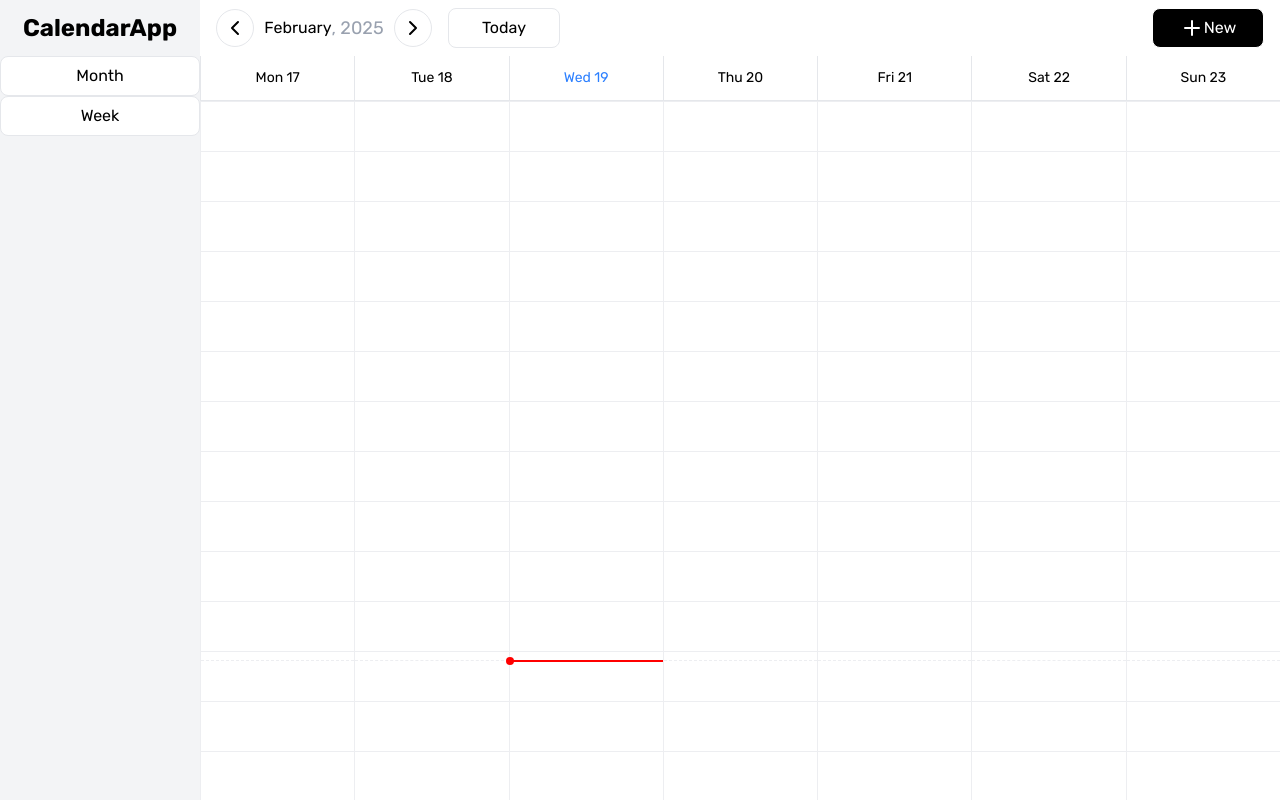
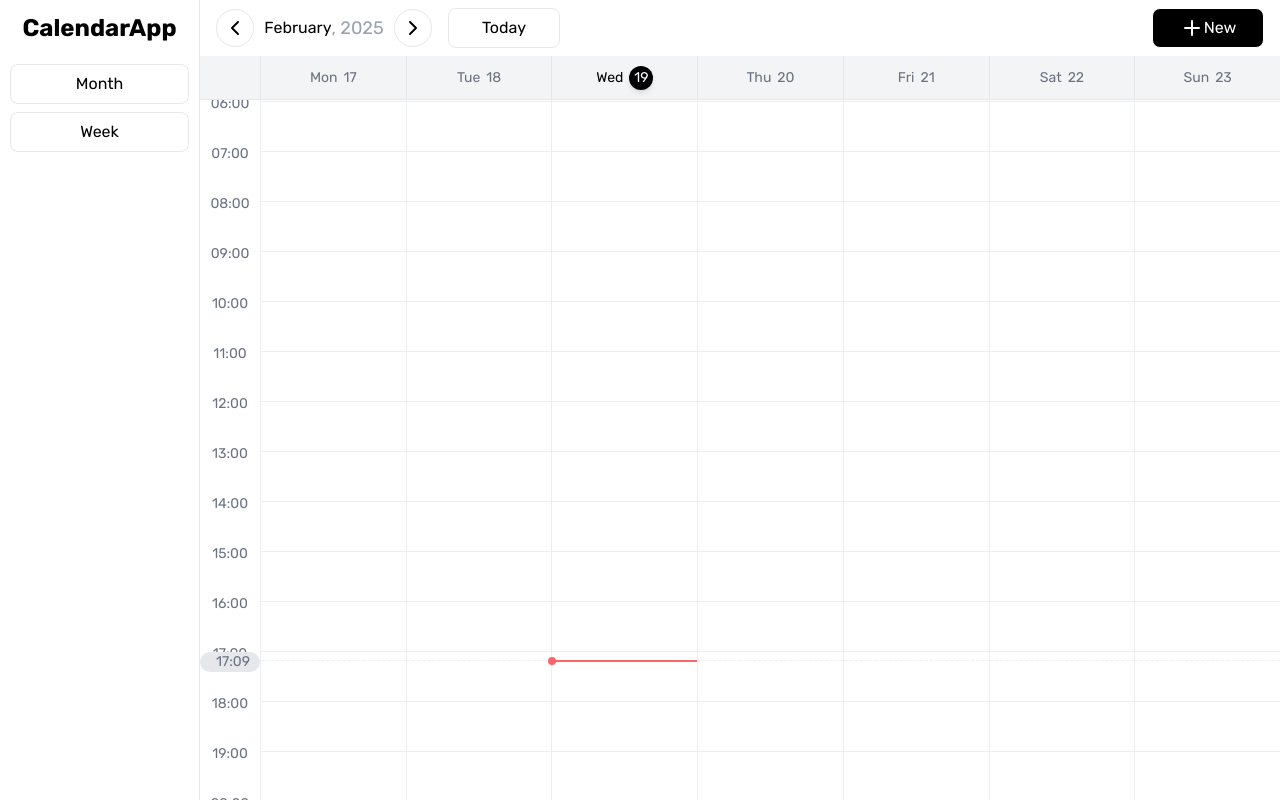
Before and after one commit to TudorGR/licenta-project, a React (Vite) app in the folder frontend/: page / in a window 1280 px wide. Built offline with nearby package versions, Linux system fonts and the light colour scheme.

Commit message:
week view finished

```diff
--- a/frontend/src/App.css
+++ b/frontend/src/App.css
@@ -1,5 +1,5 @@
 .calendar-day:hover .calendar-day-number {
-  color: gray;
+  color: rgb(50, 50, 50);
 }
 .time-grid {
   position: relative;
--- a/frontend/src/components/DayWeek.jsx
+++ b/frontend/src/components/DayWeek.jsx
@@ -131,15 +131,24 @@ const DayWeek = ({ day, index }) => {
   }, []);
 
   return (
-    <div className="calendar-day  flex flex-col">
+    <div className="calendar-day flex flex-col">
       <header className="sticky top-0 z-6">
-        <p
-          className={`text-nowrap p-3 w-full border-gray-200 border-l border-b mx-auto calendar-day-number text-sm  text-center ${
-            getCurrentDay() ? "text-blue-500" : ""
+        <div
+          className={`flex justify-center items-center gap-1.5 text-nowrap h-11 w-full border-gray-200 border-l mx-auto calendar-day-number text-sm  text-center ${
+            getCurrentDay() ? "text-black" : "text-gray-500"
           }`}
         >
-          {day.format("ddd DD")}
-        </p>
+          <p>{day.format("ddd")}</p>
+          <div
+            className={`flex items-center justify-center ${
+              getCurrentDay()
+                ? "bg-black rounded-full w-6 h-6 shadow-md text-white"
+                : ""
+            }`}
+          >
+            <p>{day.format("DD")}</p>
+          </div>
+        </div>
       </header>
       <div
         className="time-grid relative "
@@ -177,18 +186,14 @@ const DayWeek = ({ day, index }) => {
           )}
           {getCurrentDay() ? (
             <div
-              className="absolute left-0 w-full"
+              className="absolute left-0 w-full bg-red-400"
               style={{
                 top: `${currentTimePosition}px`,
                 height: "2px",
-                background: "red",
                 zIndex: 12,
               }}
             >
-              <div
-                className="absolute -left-1 -top-0.75 w-2 h-2 rounded-full"
-                style={{ background: "red" }}
-              />
+              <div className="absolute -left-1 -top-0.75 w-2 h-2 rounded-full bg-red-400" />
             </div>
           ) : (
             <div
@@ -231,7 +236,7 @@ const DayWeek = ({ day, index }) => {
               >
                 <div
                   style={{ height: "100%" }}
-                  className={`rounded-lg p-1 ${
+                  className={`rounded-lg p-1 pr-0 ${
                     event.label === "blue"
                       ? " blue-bg"
                       : event.label === "gray"
--- a/frontend/src/components/Sidebar.jsx
+++ b/frontend/src/components/Sidebar.jsx
@@ -5,14 +5,14 @@ const Sidebar = () => {
   const { setIsMonthView, setIsWeekView } = useContext(Context);
 
   return (
-    <aside className="w-50 bg-gray-100">
+    <aside className="w-50 border-gray-200 border-r flex flex-col items-center gap-2">
       <h1 className="text-center my-3 font-bold text-2xl">CalendarApp</h1>
       <button
         onClick={() => {
           setIsWeekView(false);
           setIsMonthView(true);
         }}
-        className="hover:bg-gray-100 bg-white cursor-pointer border w-full h-10 border-gray-200 rounded-lg"
+        className="hover:bg-gray-100 bg-white cursor-pointer border w-[90%] h-10 border-gray-200 rounded-lg"
       >
         Month
       </button>
@@ -21,7 +21,7 @@ const Sidebar = () => {
           setIsMonthView(false);
           setIsWeekView(true);
         }}
-        className="hover:bg-gray-100 bg-white cursor-pointer border w-full h-10 border-gray-200 rounded-lg"
+        className=" hover:bg-gray-100 bg-white cursor-pointer border  w-[90%] h-10 border-gray-200 rounded-lg"
       >
         Week
       </button>
--- a/frontend/src/components/Week.jsx
+++ b/frontend/src/components/Week.jsx
@@ -1,7 +1,14 @@
 import React, { useEffect, useRef } from "react";
 import DayWeek from "./DayWeek";
+import dayjs from "dayjs";
 
 const TIME_SLOT_HEIGHT = 50;
+
+const calculateTimePosition = () => {
+  const now = dayjs();
+  const minutes = now.hour() * 60 + now.minute();
+  return (minutes / 60) * TIME_SLOT_HEIGHT;
+};
 
 const Week = ({ month, weekIndex }) => {
   if (!month || !month[weekIndex]) return null;
@@ -17,8 +24,43 @@ const Week = ({ month, weekIndex }) => {
 
   return (
     <div ref={timeGridRef} className="w-full overflow-y-auto">
-      <div className="bg-white h-11 fixed z-5 w-full"></div>
-      <div className="grid grid-cols-7 border-b w-full ">
+      <div className="bg-gray-100 h-11 fixed z-5 w-full border border-t-0 border-l-0 border-r-0 border-b-gray-200"></div>
+      <div
+        className="grid border-b w-full"
+        style={{ gridTemplateColumns: "60px repeat(7, 1fr)" }}
+      >
+        <div className="relative mt-12">
+          {Array.from({ length: 24 }, (_, i) => (
+            <div
+              key={i}
+              className="absolute text-sm text-gray-500"
+              style={{
+                top: `${i * TIME_SLOT_HEIGHT}px`,
+                transform: "translateY(-55%)",
+                right: "0",
+                background: "white",
+                width: "100%",
+                textAlign: "center",
+              }}
+            >
+              {`${i.toString().padStart(2, "0")}:00`}
+            </div>
+          ))}
+          <div
+            className="absolute text-sm rounded-xl bg-gray-200 text-gray-500"
+            style={{
+              top: `${calculateTimePosition()}px`,
+              transform: "translateY(-55%)",
+              right: "0",
+              width: "100%",
+              textAlign: "end",
+              zIndex: 12,
+              paddingRight: "10px",
+            }}
+          >
+            {dayjs().format("HH:mm")}
+          </div>
+        </div>
         {week.map((day, i) => (
           <DayWeek key={i} day={day} index={weekIndex} />
         ))}
--- a/frontend/src/index.css
+++ b/frontend/src/index.css
@@ -2,4 +2,5 @@
 body {
   font-family: "Rubik", serif;
   overflow: hidden;
+  user-select: none;
 }
```
